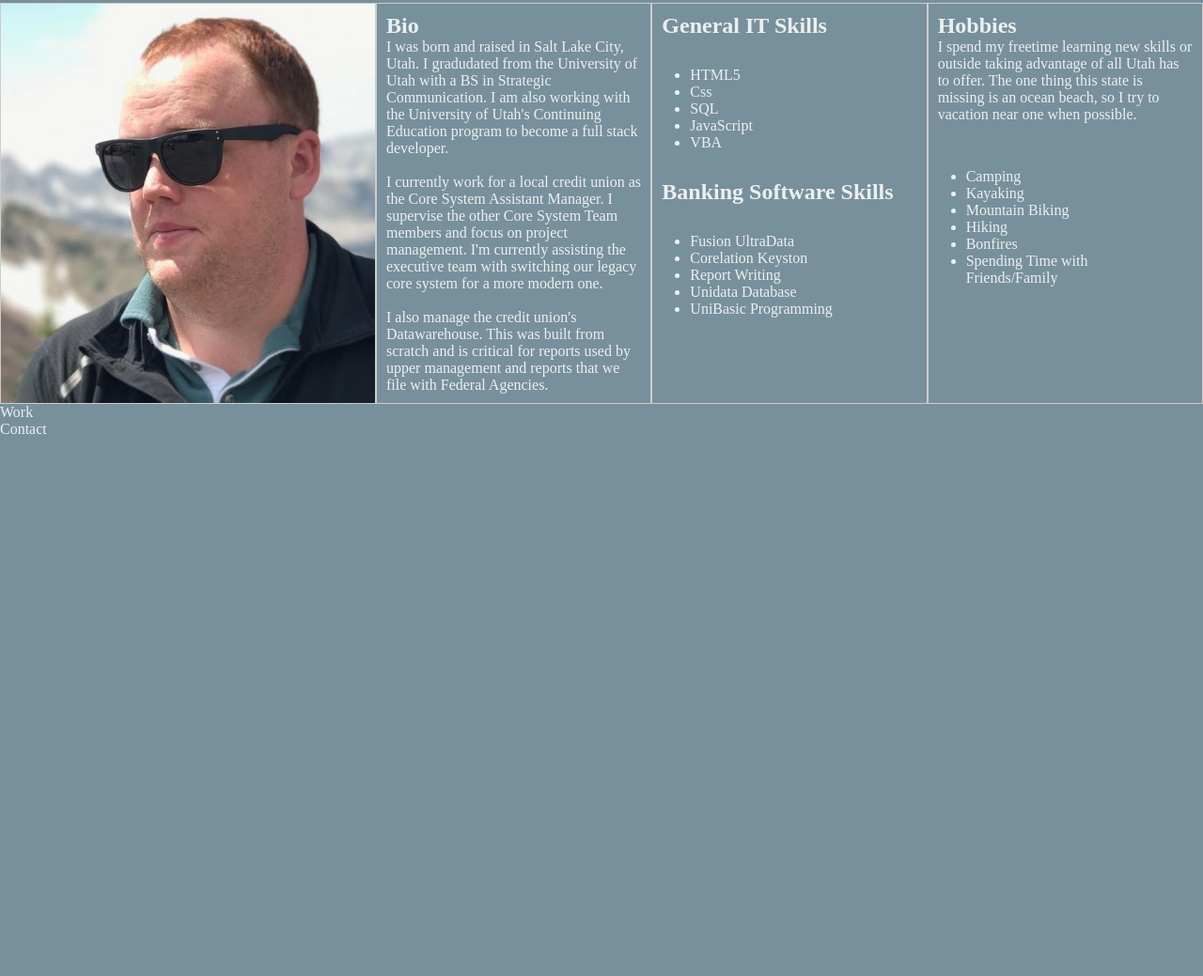
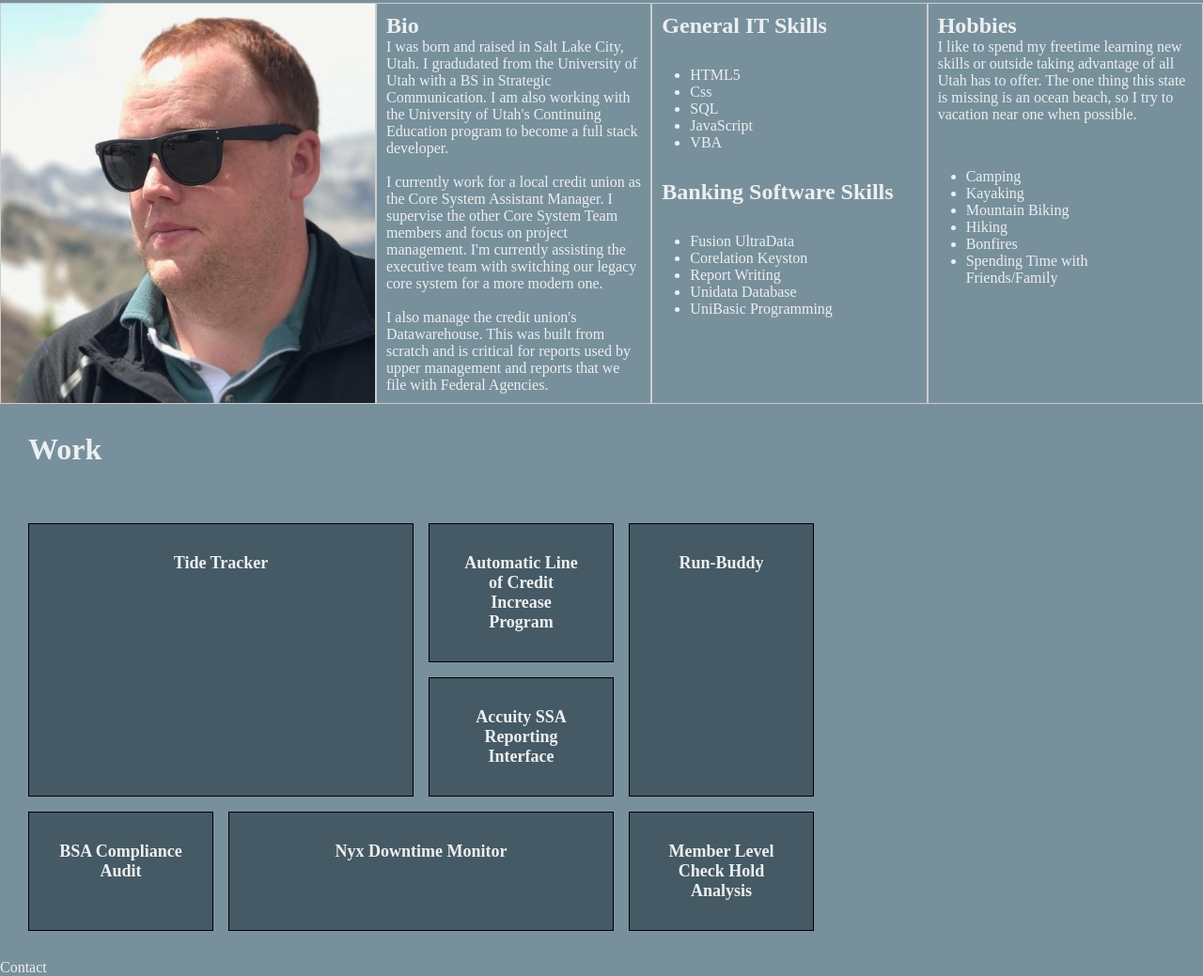
Before and after one commit to jacobwilde378/porfolio, a plain HTML site: page index.html in a window 1280 px wide. Shown: the part 568-1607 px from the top of the page at 94% size. Before the commit the page ends 1034 px from the top, so only its background shows below. Drawn offline with Linux system fonts and the light colour scheme.

Commit message:
added work cards

```diff
--- a/assets/css/style.css
+++ b/assets/css/style.css
@@ -85,3 +85,51 @@ h4 {
 section ul {
   margin: 30px;
 }
+h5 {
+  font-size: large;
+}
+.grid {
+  width: 70%;
+  display: grid;
+  grid-template-columns: repeat(4,1fr);
+  column-gap: 1em;
+  row-gap: 1em;
+  padding: 30px;
+}
+div h5 {
+  padding: 15px;
+  text-align: center;
+}
+.grid > div{
+  background-color: var(--tertiary-color);
+  padding: 1em;
+  border: 1px black solid;
+}
+.box1 {
+  grid-column: span 2;
+  grid-row: span 2;
+}
+.box2 {
+  grid-column: span 1;
+  grid-row: span 1;
+}
+.box3 {
+  grid-column: span 1;
+  grid-row: span 2;
+}
+.box4 {
+  grid-column: span 1;
+  grid-row: span 1;
+}
+.box5 {
+  grid-column: span 1;
+  grid-row: span 1;
+}
+.box6 {
+  grid-column: span 2;
+  grid-row: span 1;
+}
+.box7 {
+  grid-column: span 1;
+grid-row: span 1;
+}
--- a/index.html
+++ b/index.html
@@ -92,7 +92,7 @@
             <article class="about">
                 <h4>Hobbies</h4>
                 <p>
-                    I spend my freetime learning new skills or outside taking advantage of all Utah has to offer.  The one thing this state is missing is an ocean beach, so I try to vacation near one when possible.
+                    I like to spend my freetime learning new skills or outside taking advantage of all Utah has to offer.  The one thing this state is missing is an ocean beach, so I try to vacation near one when possible.
                 </p>
                 <br>
                 <ul>
@@ -106,7 +106,32 @@
             </article>
         </div>
     </section>
-    <section id="work-id">Work</section>
+    <section id="work-id">
+        <h3>Work</h3>
+        <div class="grid">
+            <div class="box box1">
+                <h5>Tide Tracker</h5>
+            </div>
+            <div class="box2">
+                <h5>Automatic Line of Credit Increase Program</h5>
+            </div>
+            <div class="box3">
+                <h5>Run-Buddy</h5>
+            </div>
+            <div class="box4">
+                <h5>Accuity SSA Reporting Interface</h5>
+            </div>
+            <div class="box5">
+                <h5>BSA Compliance Audit</h5>
+            </div>
+            <div class="box6">
+                <h5>Nyx Downtime Monitor</h5>
+            </div>
+            <div class="box7">
+                <h5>Member Level Check Hold Analysis</h5>
+            </div>
+        </div>
+    </section>
     <section id="contact-id">Contact</section>
 </body>
 
```
Also changed, not shown: assets/images/ocean.jpg (added).
